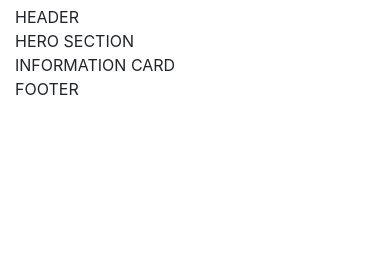
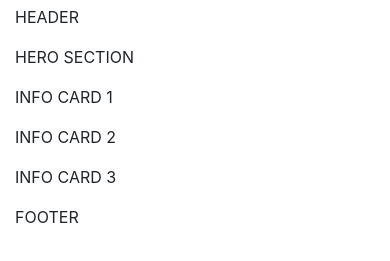
Before and after one commit to jerev7/bootstrap_activity, a plain HTML site: page index.html in a window 390 px wide. Shown: the part 75-336 px from the top of the page. Drawn offline with nearby package versions, Linux system fonts and the light colour scheme.

Commit message:
added responsive columns in page content

```diff
--- a/index.html
+++ b/index.html
@@ -29,22 +29,32 @@
    <div class="container">
          <div class="row">
             <div class="col">
-         		HEADER
+               <p>HEADER</p>
             </div>
          </div>
          <div class="row">
             <div class="col">
-   				HERO SECTION
+               <p>HERO SECTION</p>
+            </div>
+         </div>
+         <div class="row">
+            <div class="col-12 col-md-6 col-lg-3">
+               <p>INFO CARD 1</p>
+            </div>
+         </div>
+         <div class="row">
+            <div class="col-12 col-md-6 col-lg-3">
+               <p>INFO CARD 2</p>
+            </div>
+         </div>
+         <div class="row">
+            <div class="col-12 col-md-6 col-lg-3">
+               <p>INFO CARD 3</p>
             </div>
          </div>
          <div class="row">
             <div class="col">
-   				INFORMATION CARD
-   			</div>
-   		</div>
-   		<div class="row">
-   			<div class="col">
-   				FOOTER
+               <p>FOOTER</p>
             </div>
          </div>
    </div>
```
Lines whose indentation alone changed are shown as unchanged.
